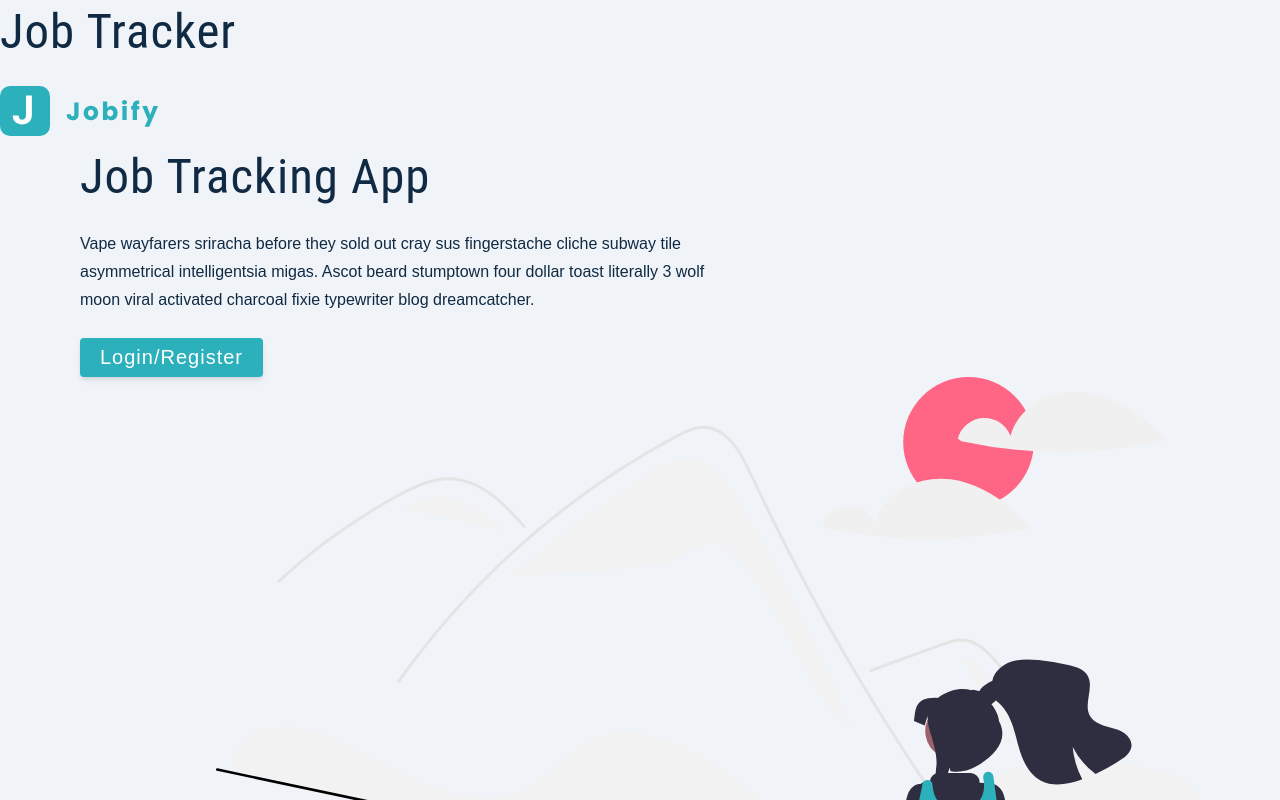
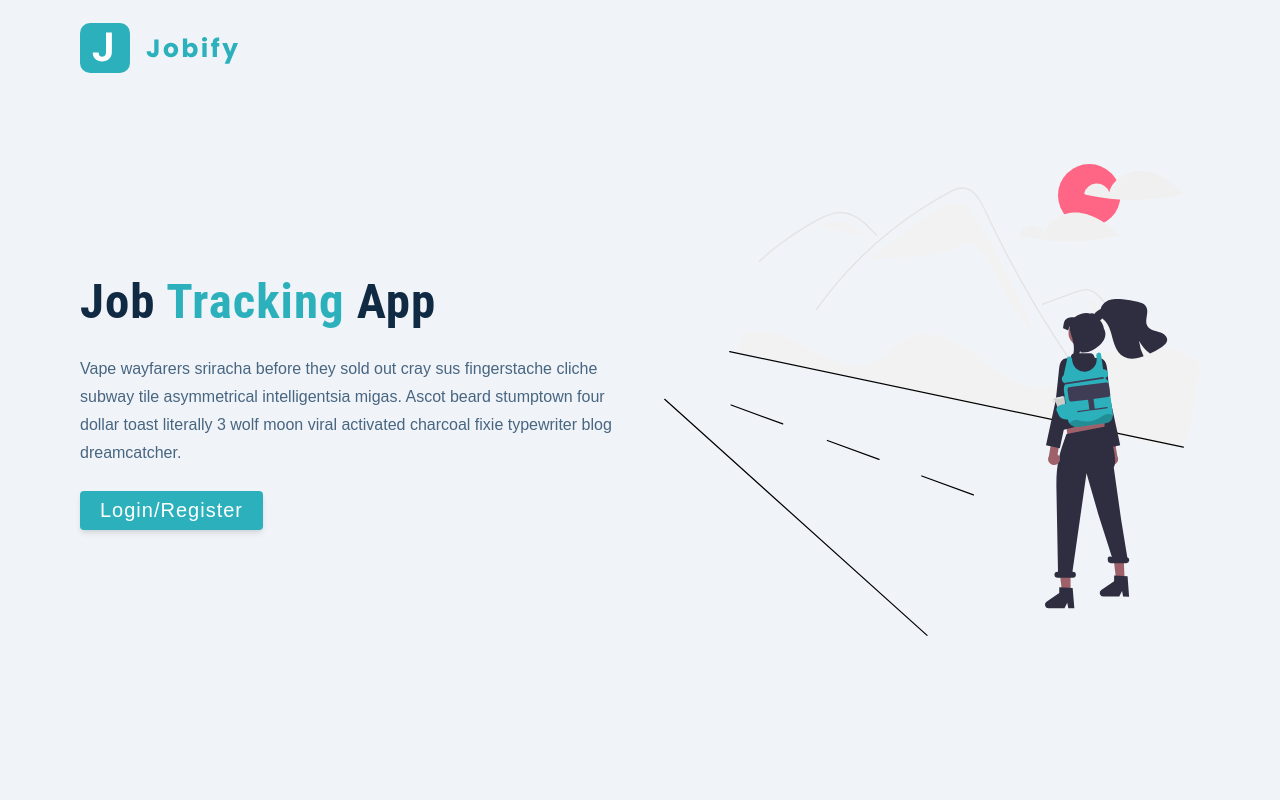
Before and after one commit to LLwheaton/Job-Tracker, a React (Create React App) app: page /landing in a window 1280 px wide. Shown: the top 800 px of the page. Built offline with nearby package versions, Linux system fonts and the light colour scheme.

Commit message:
Add routes

```diff
--- a/package.json
+++ b/package.json
@@ -6,10 +6,13 @@
     "@testing-library/jest-dom": "^5.16.5",
     "@testing-library/react": "^13.4.0",
     "@testing-library/user-event": "^13.5.0",
+    "history": "^5.3.0",
     "normalize.css": "^8.0.1",
     "react": "^18.2.0",
     "react-dom": "^18.2.0",
+    "react-router-dom": "^6.11.2",
     "react-scripts": "5.0.1",
+    "styled-components": "^5.3.10",
     "web-vitals": "^2.1.4"
   },
   "scripts": {
--- a/src/App.js
+++ b/src/App.js
@@ -1,11 +1,16 @@
 import Landing from './pages/Landing';
+import { BrowserRouter, Routes, Route, Link } from 'react-router-dom';
 
 function App() {
   return (
-    <div>
-      <h1>Job Tracker</h1>
-      <Landing />
-    </div>
+    <BrowserRouter>
+      <Routes>
+        <Route path="/" element={<div>Dashboard</div>} />
+        <Route path="/register" element={<div>Register</div>} />
+        <Route path="/landing" element={<Landing />} />
+        <Route path="*" element={<div>Error</div>} />
+      </Routes>
+    </BrowserRouter>
   );
 }
 
--- /dev/null
+++ b/src/components/Logo.js
@@ -0,0 +1,10 @@
+import React from 'react';
+import logo from '../assets/images/logo.svg';
+
+function Logo() {
+  return (
+    <img src={logo} alt="jobtracker" className='logo' />
+  )
+}
+
+export default Logo;
--- /dev/null
+++ b/src/components/index.js
@@ -0,0 +1,3 @@
+import Logo from './Logo'
+
+export { Logo }
--- a/src/pages/Landing.js
+++ b/src/pages/Landing.js
@@ -1,12 +1,13 @@
 import React from 'react';
-import logo from '../assets/images/logo.svg';
+import { Logo } from '../components';
 import main from '../assets/images/main.svg';
+import Wrapper from '../assets/wrappers/LandingPage';
 
 function Landing () {
   return (
-    <main>
+    <Wrapper>
         <nav>
-            <img src={logo} alt="jobtracker"className='logo' />
+          <Logo />
         </nav>
         <div className='container page'>
             {/* info */}
@@ -17,7 +18,7 @@
             </div>
             <img src={main} alt='job hunt' className='img main-img' />
         </div>
-    </main>
+    </Wrapper>
   )
 }
 
```
Also changed, not shown: 1 other file (tests, documents, lock files or other folders).
